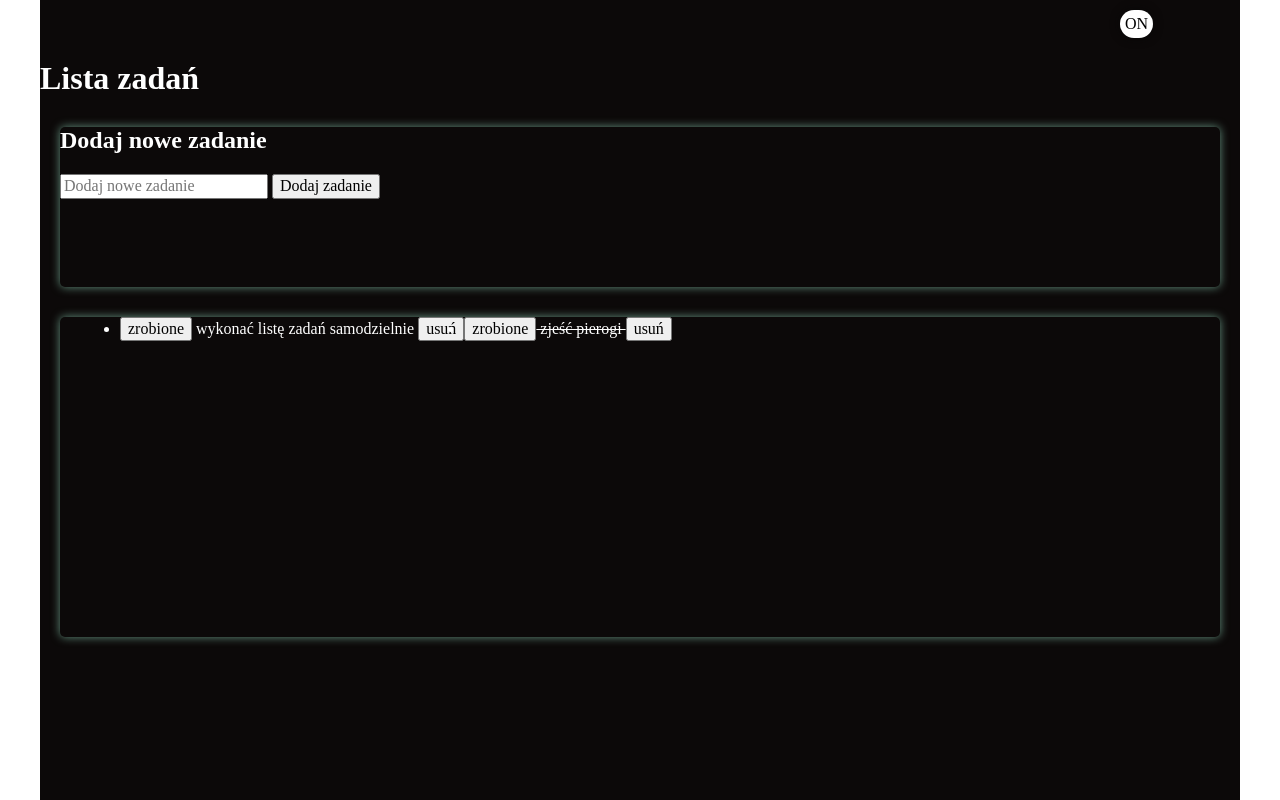
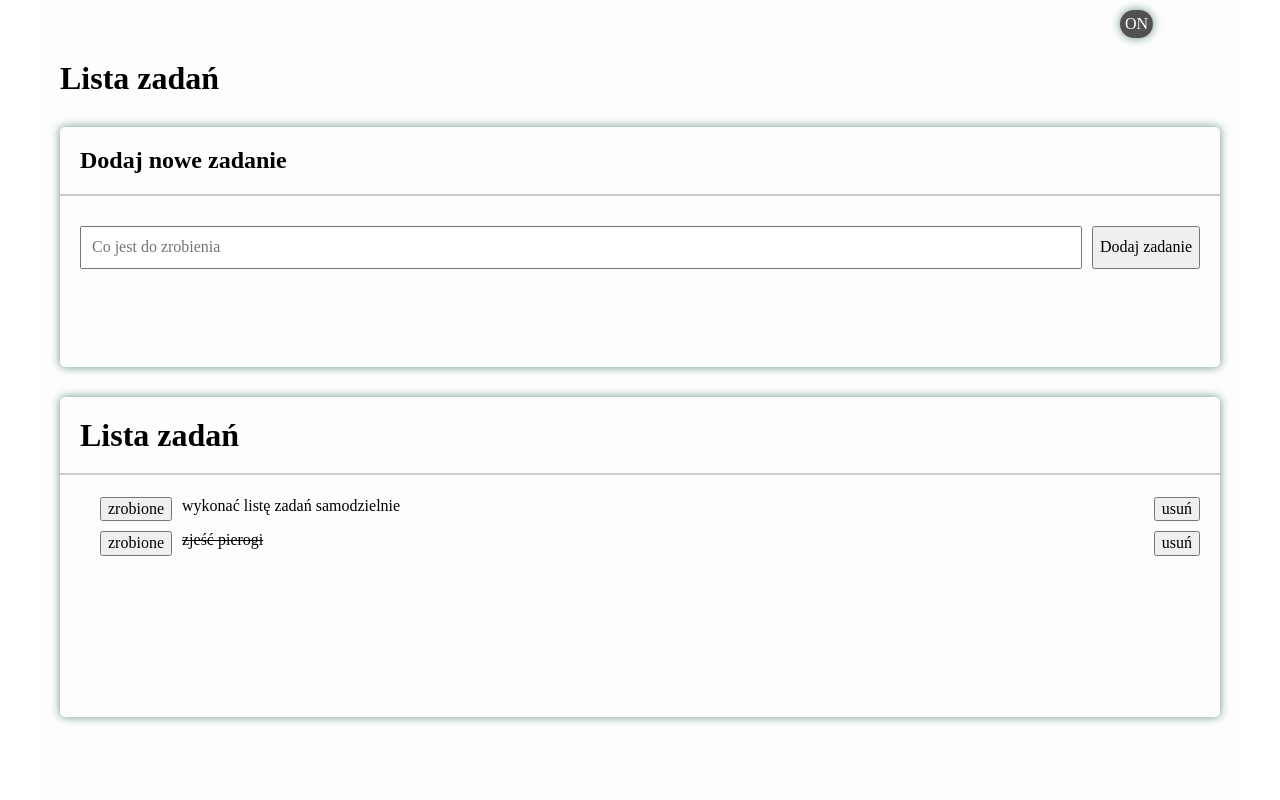
Before and after one commit to KOLANOADRIAN/To-do-list, a plain HTML site: page index.html in a window 1280 px wide. Drawn offline with nearby package versions, Linux system fonts and the light colour scheme.

Commit message:
refactoring html and add style css

```diff
--- a/index.html
+++ b/index.html
@@ -25,16 +25,19 @@
 </head>
 
 <body>
-    <div class="container conteiner--dark">
-        <button class=" button button--white js-colorName">ON</button>
+    <div class="container conteiner--white">
+        <button class="button button--dark js-colorName">ON</button>
         <h1 class="container__caption">Lista zadań</h1>
-        <form class="container-form js-form">
-            <h2 class="form__caption">Dodaj nowe zadanie</h2>
-            <input class="form__input js-newTask" type="text" placeholder="Dodaj nowe zadanie" name="" value=""  >
-            <button class="form__button js-button">Dodaj zadanie</button>
-        </form>
-        <section class="content-section">
-                 <ul class="section__list js-tasks"></ul>
+            <section class="content-section content-section--input">
+                <h2 class="section__caption">Dodaj nowe zadanie</h2>
+                <form class="section-form js-form">
+                    <input class="form__input js-newTask" type="text" placeholder="Co jest do zrobienia" >
+                    <button class="form__button js-button">Dodaj zadanie</button>
+                </form>
+            </section>
+        <section class="content-section content-section--result">
+            <h1 class="section__caption">Lista zadań</h1>
+            <ul class="section__list js-tasks"></ul>
         </section>
     </div>
 </body>
--- a/script.js
+++ b/script.js
@@ -7,12 +7,12 @@
     });
     // zmiana tła
     const mode = () => {
-        const conteiner__dark = document.querySelector(".conteiner--dark");
-        conteiner__dark.classList.toggle("conteiner--white");
-        button__White.classList.toggle("button--dark");
+        const conteiner__white = document.querySelector(".conteiner--white");
+        conteiner__white.classList.toggle("conteiner--dark");
+        button__dark.classList.toggle("button--white");
     }
-    const button__White = document.querySelector(".button--white")
-    button__White.addEventListener("click", mode);
+    const button__dark = document.querySelector(".button--dark")
+    button__dark.addEventListener("click", mode);
 
 
     // lista z objektami
@@ -26,7 +26,16 @@
             done: true,
         },
     ];
-
+     // tu łapiemy input
+     const onFormSubmit = (event) => {
+        event.preventDefault();
+        const newTaskVolume = document.querySelector(".js-newTask").value.trim();
+        console.log(newTaskVolume);
+        if (newTaskVolume === "") {
+            return;
+        }
+        addNewTask(newTaskVolume);
+    }
     // pusch dodawanie do listy
     const addNewTask = (newTaskVolume) => {
         ListWithObjects.push({
@@ -48,11 +57,11 @@
         let htmlString = ""
         for (ListWithObject of ListWithObjects) {
             htmlString += `
+            <button class="js-done">zrobione</button>
             <li class= "section__listObject" ${ListWithObject.done ? "style= \"text-decoration: line-through\"" : ""}>
-            <button class="js-done">zrobione</button>
             ${ListWithObject.volume}
-             <button class="js-remove">usuń</button>
             </li>
+            <button class="js-remove">usuń</button>
             `;
         };
 
@@ -74,16 +83,7 @@
              });
          });
     };
-    // tu łapiemy input
-    const onFormSubmit = (event) => {
-        event.preventDefault();
-        const newTaskVolume = document.querySelector(".js-newTask").value.trim();
-        console.log(newTaskVolume);
-        if (newTaskVolume === "") {
-            return;
-        }
-        addNewTask(newTaskVolume);
-    }
+
 
 
     const init = () => {
--- a/style.css/container.css
+++ b/style.css/container.css
@@ -1,7 +1,13 @@
 .container {
     width: 100%;
     max-width: 1200px;
-    height: 100vh;
+    min-height: 100vh;
+    height: 100%;
     margin-left: auto;
     margin-right: auto;
+    display: block;
 }
+
+.container__caption {
+    margin-left: 20px;
+}
--- a/style.css/form.css
+++ b/style.css/form.css
@@ -1,7 +1,14 @@
-.container-form {
-    margin: 30px 20px;
-    height: 20vh;
-    border-radius: 5px;
-    box-shadow: 0 0 10px rgb(101, 146, 127);
+
+.section-form {
+    display: grid;
+    grid-template-columns: 1fr auto ;
+    grid-gap: 10px;
+    padding: 10px 20px;
+}
+
+.form__input {
+     padding: 10px;
+}
+.form__button {
 
 }
--- a/style.css/mode.css
+++ b/style.css/mode.css
@@ -1,33 +1,34 @@
+.conteiner--white {
+    background-color: rgb(253, 253, 253);
+    color: black;
+}
 
 .conteiner--dark {
     background-color: rgb(12, 9, 9);
     color: white;
 }
 
-
-.conteiner--white {
-    background-color: whitesmoke;
-    color: black;
-}
 .button {
    margin-left: 90%;
    margin-top: 10px;
    border-radius: 50px;
+   box-shadow: 0 0 10px rgb(101, 146, 127);
    padding: 5px;
-   box-shadow: 0 0 10px white;
    border: none;
 }
 @media (max-width:767px) {
     .button {
         margin-left: 70%;
     }}
-.button--white {
-    background: white;
-    color:black ;
-    box-shadow: 0 0 10px rgb(8, 7, 7);
-}
 
 .button--dark {
     background: rgba(15, 14, 14, 0.719);
     color: white;
+
 }
+.button--white {
+    background: white;
+    color:black ;
+
+
+}
--- a/style.css/section.css
+++ b/style.css/section.css
@@ -1,20 +1,34 @@
 .content-section {
     margin: 30px 20px;
-    padding: 0 20px;
-    text-align: justify;
     height: 40vh;
     max-width: 100%;
     border-radius: 5px;
     box-shadow: 0 0 10px rgb(101, 146, 127);
 
 }
-
-
+.content-section--input {
+    display: block;
+    height: 30vh;
+}
+.section__caption {
+    padding: 20px;
+    border-bottom: solid 2px #ccc;
+}
+.content-section--result {
+   min-height: 40vh;
+   height: auto;
+   padding-bottom: 10px;
+}
 .section__list {
-
-   display: flex;
+    padding-right: 20px;
+    list-style: none;
+    display: grid;
+    grid-template-columns: auto 4fr auto;
+    grid-gap: 10px;
 
 }
 .section__listObject {
+    text-align: left;
+
 
 }
```
